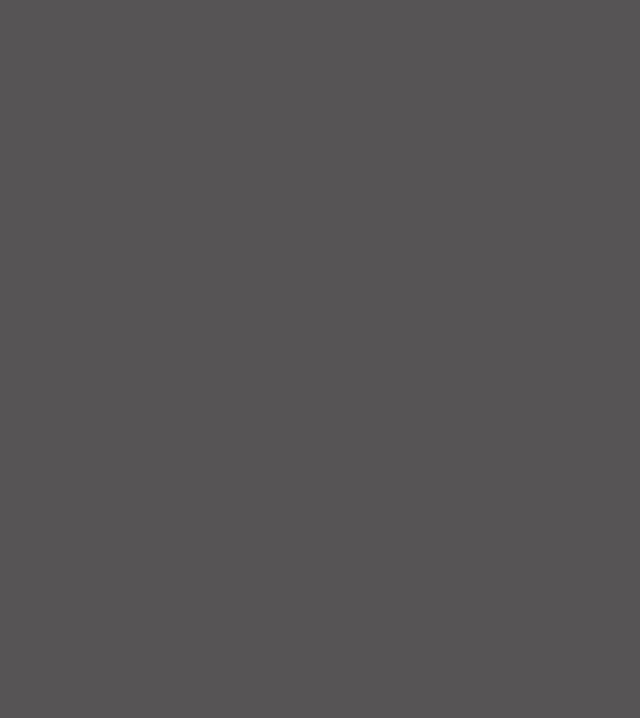
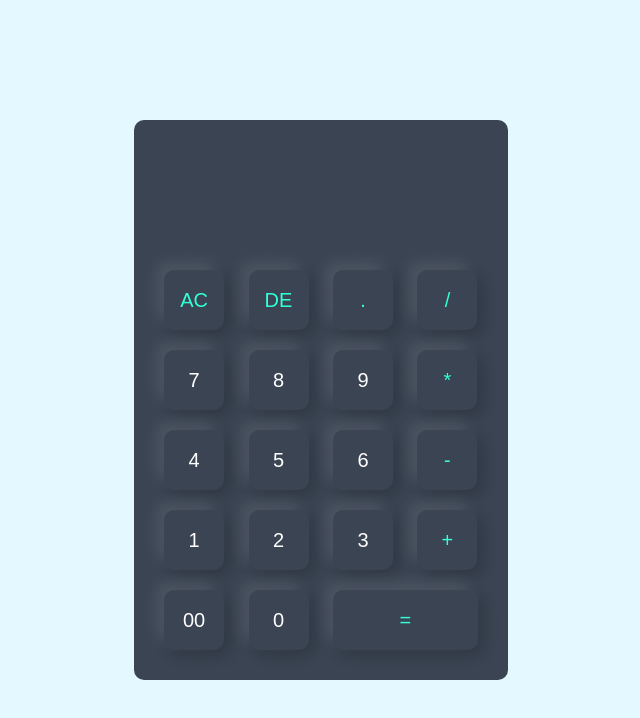
Before and after one commit to Rahatab/Calculator, a website: page index.html in a window 1280 px wide. Shown: the whole page, without its empty margins (319-959 px from the left). Drawn offline with Linux system fonts and the light colour scheme.

Commit message:
add new calculator

```diff
--- a/index.html
+++ b/index.html
@@ -9,5 +9,83 @@
   </head>
   <body>
     <script src="./src/index.js"></script>
+    <div class="container">
+      <div class="calculator">
+        <form>
+          <div class="display">
+            <input type="text" name="display" />
+          </div>
+          <div>
+            <input
+              type="button"
+              value="AC"
+              onclick="display.value = '' "
+              class="operator"
+            />
+            <input
+              type="button"
+              value="DE"
+              onclick="display.value = display.value.toString().slice(0,-1)"
+              class="operator"
+            />
+            <input
+              type="button"
+              value="."
+              onclick="display.value += '.' "
+              class="operator"
+            />
+            <input
+              type="button"
+              value="/"
+              onclick="display.value += '/' "
+              class="operator"
+            />
+          </div>
+          <div>
+            <input type="button" value="7" onclick="display.value += '7' " />
+            <input type="button" value="8" onclick="display.value += '8' " />
+            <input type="button" value="9" onclick="display.value += '9' " />
+            <input
+              type="button"
+              value="*"
+              onclick="display.value += '*' "
+              class="operator"
+            />
+          </div>
+          <div>
+            <input type="button" value="4" onclick="display.value += '4' " />
+            <input type="button" value="5" onclick="display.value += '5' " />
+            <input type="button" value="6" onclick="display.value += '6' " />
+            <input
+              type="button"
+              value="-"
+              onclick="display.value += '-' "
+              class="operator"
+            />
+          </div>
+          <div>
+            <input type="button" value="1" onclick="display.value += '1' " />
+            <input type="button" value="2" onclick="display.value += '2' " />
+            <input type="button" value="3" onclick="display.value += '3' " />
+            <input
+              type="button"
+              value="+"
+              onclick="display.value += '+' "
+              class="operator"
+            />
+          </div>
+          <div>
+            <input type="button" value="00" onclick="display.value += '00' " />
+            <input type="button" value="0" onclick="display.value += '0' " />
+            <input
+              type="button"
+              value="="
+              onclick="display.value = eval(display.value)"
+              class="equal operator"
+            />
+          </div>
+        </form>
+      </div>
+    </div>
   </body>
 </html>
--- a/style/index.css
+++ b/style/index.css
@@ -7,8 +7,53 @@
   font-family: Arial, Helvetica, sans-serif;
 }
 
-body {
+.container {
   width: 100%;
-  height: 100%;
-  background-color: #565454;
+  height: 100vh;
+  background: #e3f9ff;
+  display: flex;
+  align-items: center;
+  justify-content: center;
 }
+
+.calculator {
+  background: #3a4452;
+  padding: 20px;
+  border-radius: 10px;
+}
+
+.calculator form input {
+  border: 0;
+  outline: 0;
+  width: 60px;
+  height: 60px;
+  border-radius: 10px;
+  box-shadow: -8px -8px 15px rgba(255, 255, 255, 0.1),
+    5px 5px 15px rgba(0, 0, 0, 0.2);
+  background: transparent;
+  font-size: 20px;
+  color: #fff;
+  cursor: pointer;
+  margin: 10px;
+}
+
+form .display {
+  display: flex;
+  justify-content: flex-end;
+  margin: 20px;
+}
+
+form .display input {
+  text-align: right;
+  flex: 1;
+  font-size: 45px;
+  box-shadow: none;
+}
+
+form input.equal {
+  width: 145px;
+}
+
+form input.operator {
+  color: #33ffd8;
+}
```
